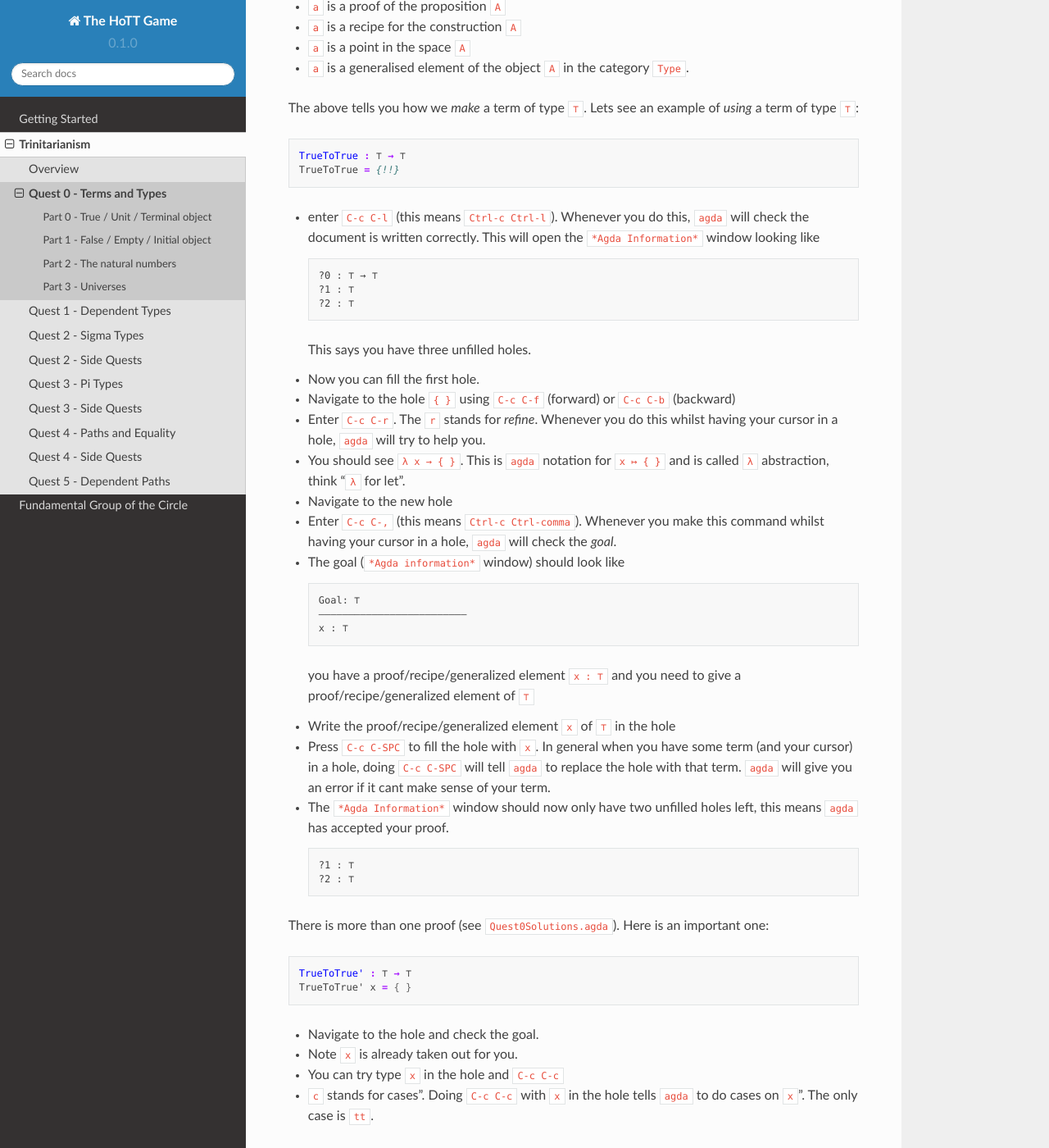
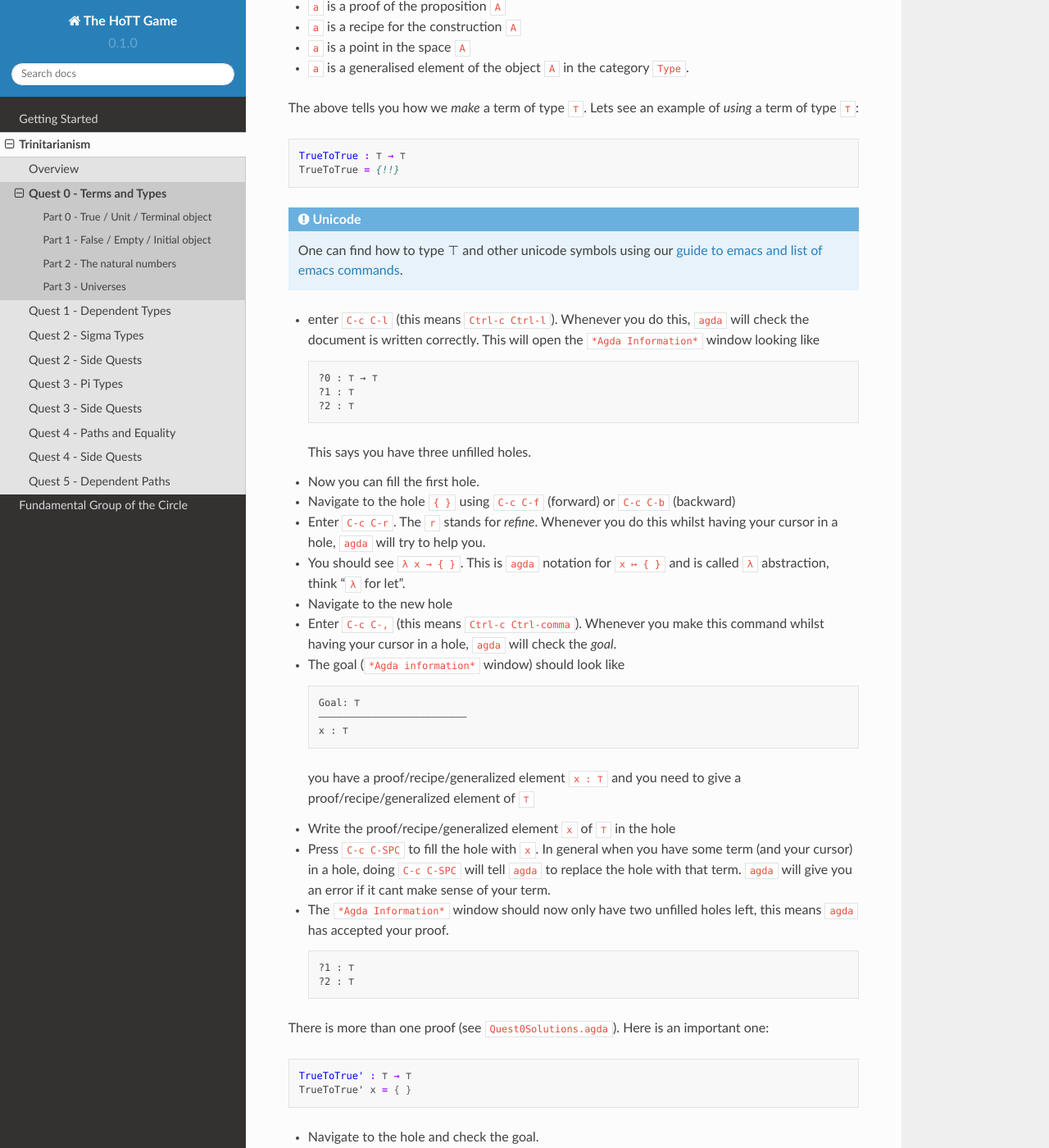
Before and after one commit to thehottgame/theHoTTGameGuide, a Sphinx documentation site: the page built from docs/source/0-trinitarianism/quest-0.rst, in a window 1280 px wide and 1400 px high, scrolled down 943 px. Shown: the whole window at 82% size. Built offline with Sphinx 7.4.7 and the Read the Docs theme 2.0.0, drawn with Linux system fonts in a browser that asks for light colours.

Commit message:
Update quest-0.rst

```diff
--- a/docs/source/0-trinitarianism/quest-0.rst
+++ b/docs/source/0-trinitarianism/quest-0.rst
@@ -57,6 +55,10 @@ Lets see an example of *using* a term of type ``⊤``:
    TrueToTrue : ⊤ → ⊤
    TrueToTrue = {!!}
 
+.. admonition:: Unicode
+
+   One can find how to type ⊤ and other unicode symbols using
+   our :ref:`guide to emacs and list of emacs commands <emacsCommands>`.
 
 - enter ``C-c C-l`` (this means ``Ctrl-c Ctrl-l``).
   Whenever you do this, ``agda`` will check the document is written correctly.
@@ -125,7 +127,7 @@ One proof says for any term ``x : ⊤`` give ``x`` again.
 The other says it suffices to do the case of ``tt``,
 for which we just give ``tt``.
 
-.. admonition:: The same"
+.. admonition:: "The same"
 
    Are these proofs "the same"? What is "the same"?
 
```
Also changed, not shown: other parts of docs/source/0-trinitarianism/quest-0.rst (+0 -2 lines).
